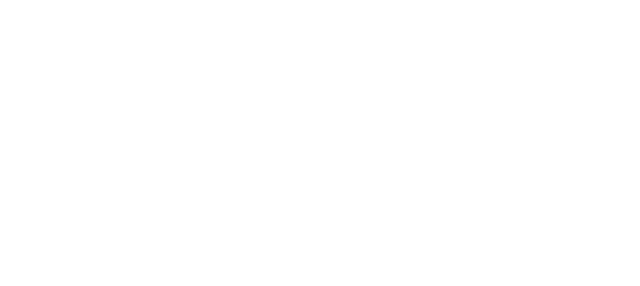
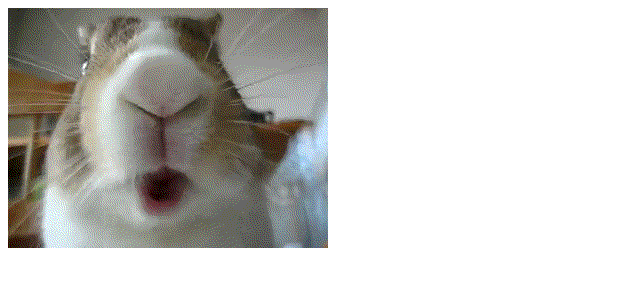
Before and after one commit to JosWilll/JosWilll.github.io, a plain HTML site: page index.html in a window 1280 px wide. Shown: the whole page, without its empty margins (0-640 px from the left). Drawn offline with Linux system fonts and the light colour scheme.

Commit message:
Added a rabbit gif file

```diff
--- a/index.html
+++ b/index.html
@@ -6,6 +6,6 @@
 	<title>Diploma!!!</title>
 </head>
 <body>
-
+	<img src="rabbit.gif">
 </body>
 </html>
```
Also changed, not shown: rabbit.gif (added).
